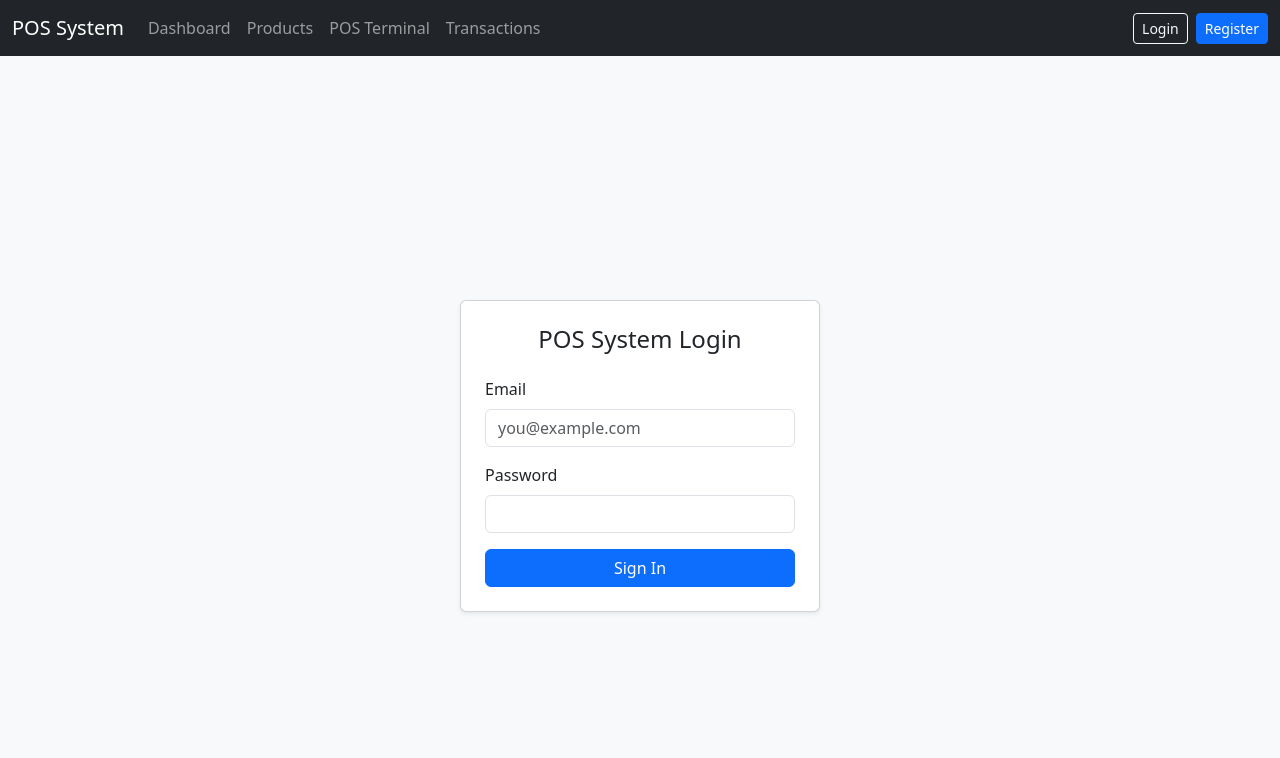
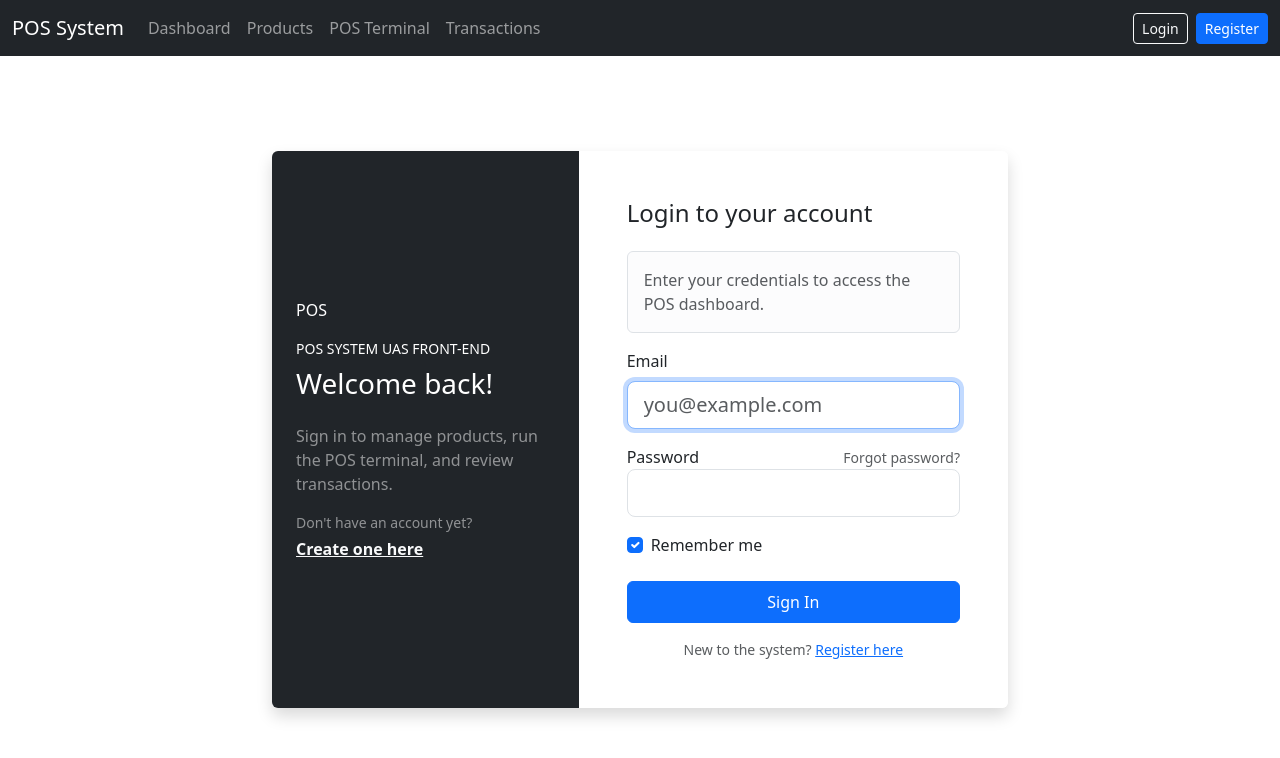
Before and after one commit to Kelvinn03/pos-system-js, a Next.js app: page /login in a window 1280 px wide. Shown: the top 758 px of the page. Built offline with nearby package versions, Linux system fonts and the light colour scheme; no server answers.

Commit message:
enhance login page ui

```diff
--- a/src/app/login/page.tsx
+++ b/src/app/login/page.tsx
@@ -35,44 +35,86 @@ export default function LoginPage() {
   };
 
   return (
-    <div className="d-flex align-items-center justify-content-center min-vh-100 bg-light">
-      <div className="card shadow-sm p-4" style={{ minWidth: 360 }}>
-        <h1 className="h4 mb-4 text-center">POS System Login</h1>
-        {error && (
-          <div className="alert alert-danger" role="alert">
-            {error}
+    <div className="min-vh-100 d-flex align-items-center justify-content-center bg-gradient px-3 py-5">
+      <div className="container">
+        <div className="row justify-content-center">
+          <div className="col-12 col-md-10 col-lg-8">
+            <div className="card shadow border-0 overflow-hidden login-card">
+              <div className="row g-0">
+                <div className="col-lg-5 bg-dark text-white p-4 d-flex flex-column justify-content-center gap-3">
+                  <div>
+                    <div className="brand-pill mb-3">POS</div>
+                    <p className="text-uppercase letter-spacing-small small mb-2">POS System UAS Front-end</p>
+                    <h2 className="h3 mb-2">Welcome back!</h2>
                   </div>
-        )}
-        <form onSubmit={handleSubmit}>
+                  <p className="text-white-50 mb-0">
+                    Sign in to manage products, run the POS terminal, and review transactions.
+                  </p>
+                  <div>
+                    <p className="text-white-50 small mb-1">Don&apos;t have an account yet?</p>
+                    <a href="/register" className="link-light fw-semibold">
+                      Create one here
+                    </a>
+                  </div>
+                </div>
+                <div className="col-lg-7 p-4 p-lg-5 bg-white">
+                  <h1 className="h4 mb-4">Login to your account</h1>
+                  <div className={`alert ${error ? "alert-danger" : "alert-light text-muted border"}`} role="alert">
+                    {error ? error : "Enter your credentials to access the POS dashboard."}
+                  </div>
+                  <form onSubmit={handleSubmit} className="needs-validation" noValidate>
                     <div className="mb-3">
                       <label htmlFor="email" className="form-label">
                         Email
                       </label>
                       <input
                         type="email"
-              className="form-control"
+                        className="form-control form-control-lg"
                         id="email"
                         name="email"
                         placeholder="you@example.com"
+                        autoFocus
                         required
                       />
                     </div>
                     <div className="mb-3">
-            <label htmlFor="password" className="form-label">
+                      <div className="d-flex justify-content-between align-items-center">
+                        <label htmlFor="password" className="form-label mb-0">
                           Password
                         </label>
+                        <a className="text-muted small text-decoration-none" href="#">
+                          Forgot password?
+                        </a>
+                      </div>
                       <input
                         type="password"
-              className="form-control"
+                        className="form-control form-control-lg"
                         id="password"
                         name="password"
                         required
                       />
                     </div>
-          <button type="submit" className="btn btn-primary w-100" disabled={isLoading}>
+                    <div className="form-check mb-4">
+                      <input className="form-check-input" type="checkbox" value="" id="remember" defaultChecked />
+                      <label className="form-check-label" htmlFor="remember">
+                        Remember me
+                      </label>
+                    </div>
+                    <button type="submit" className="btn btn-primary w-100 py-2" disabled={isLoading}>
                       {isLoading ? "Signing in..." : "Sign In"}
                     </button>
+                    <p className="text-muted small mt-3 mb-0 text-center">
+                      New to the system? <a href="/register">Register here</a>
+                    </p>
                   </form>
+                </div>
+              </div>
+            </div>
+            <p className="text-center text-white-50 small mt-3">
+              Powered by Kelvin POS Platform
+            </p>
+          </div>
+        </div>
       </div>
     </div>
   );
```
Lines whose indentation alone changed are shown as unchanged.
